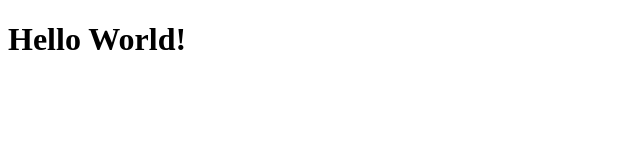
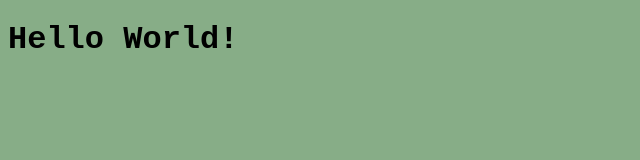
Before and after one commit to stephbertram/my-personal-website, a plain HTML site: page index.html in a window 1280 px wide. Shown: the whole page, without its empty margins (0-640 px from the left). Drawn offline with Linux system fonts and the light colour scheme.

Commit message:
add style.css, connect to index.html

```diff
--- a/index.html
+++ b/index.html
@@ -1,6 +1,7 @@
 <!DOCTYPE html>
 <html lang="en">
   <head>
+    <link rel="stylesheet" href="style.css" />
     <title>My Personal Website</title>
   </head>
   <body>
--- /dev/null
+++ b/style.css
@@ -0,0 +1,7 @@
+body {
+    background: rgb(135, 173, 135);
+  }
+
+  h1 {
+    font-family: 'Courier New', Courier, monospace;
+  }
```
